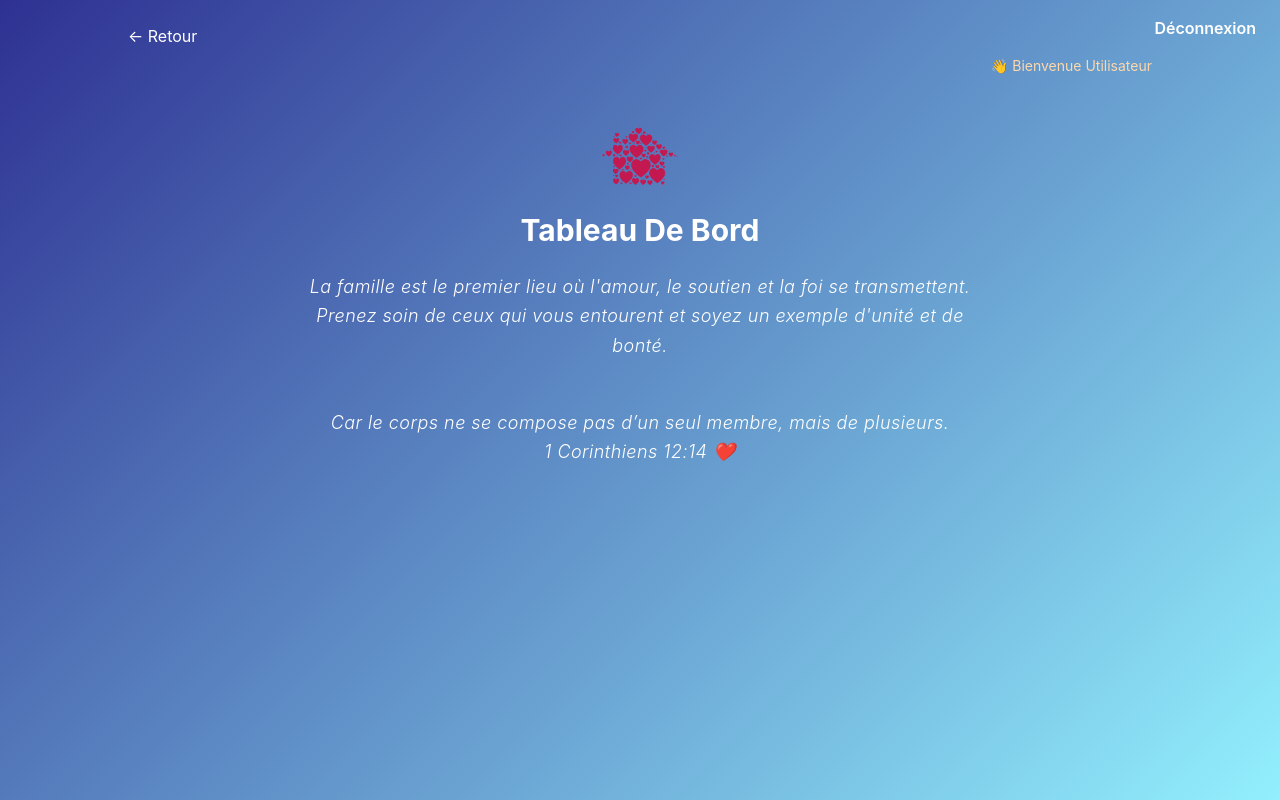
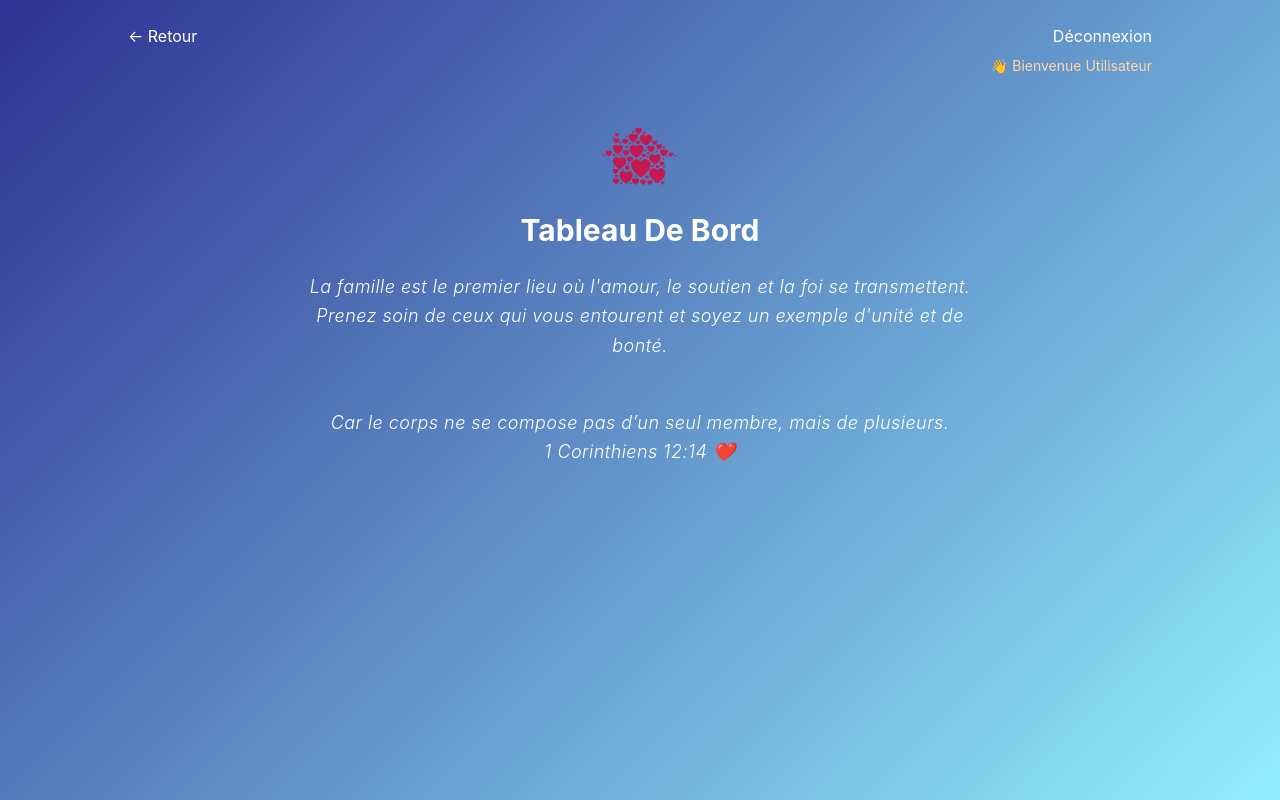
Before and after one commit to allanbavajee/soultrack, a Next.js app: page / in a window 1280 px wide. Built offline with nearby package versions, Linux system fonts and the light colour scheme.

Commit message:
Update LogoutLink.jsx

```diff
--- a/components/LogoutLink.jsx
+++ b/components/LogoutLink.jsx
@@ -13,11 +13,11 @@ export default function LogoutLink() {
   };
 
   return (
-    <p
+    <button
       onClick={handleLogout}
-      className="absolute top-4 right-6 text-sm sm:text-base text-white font-semibold cursor-pointer hover:text-yellow-300 transition-all duration-200"
+      className="text-sm sm:text-base text-white cursor-pointer hover:text-yellow-300 transition-all duration-200"
     >
       Déconnexion
-    </p>
+    </button>
   );
 }
```
